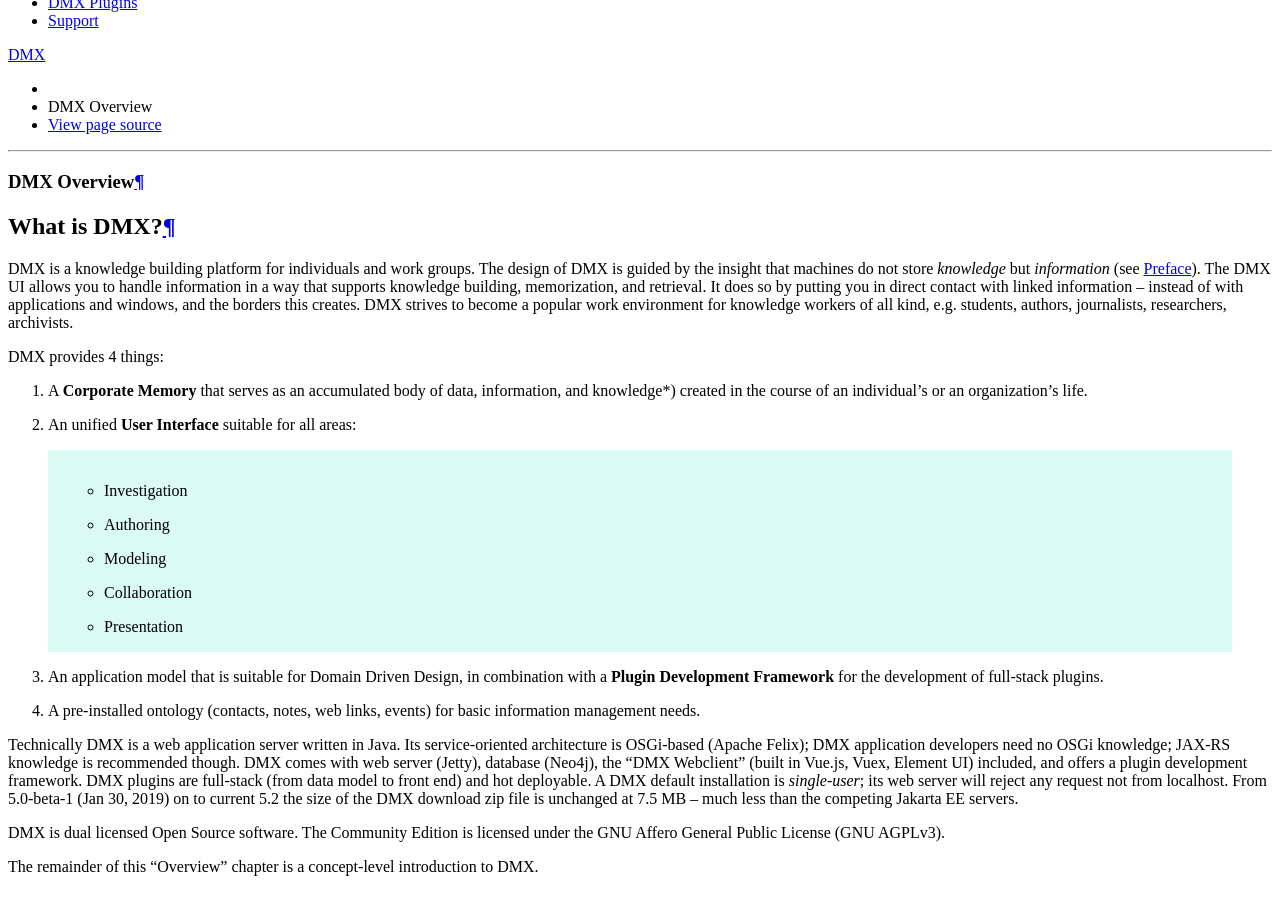
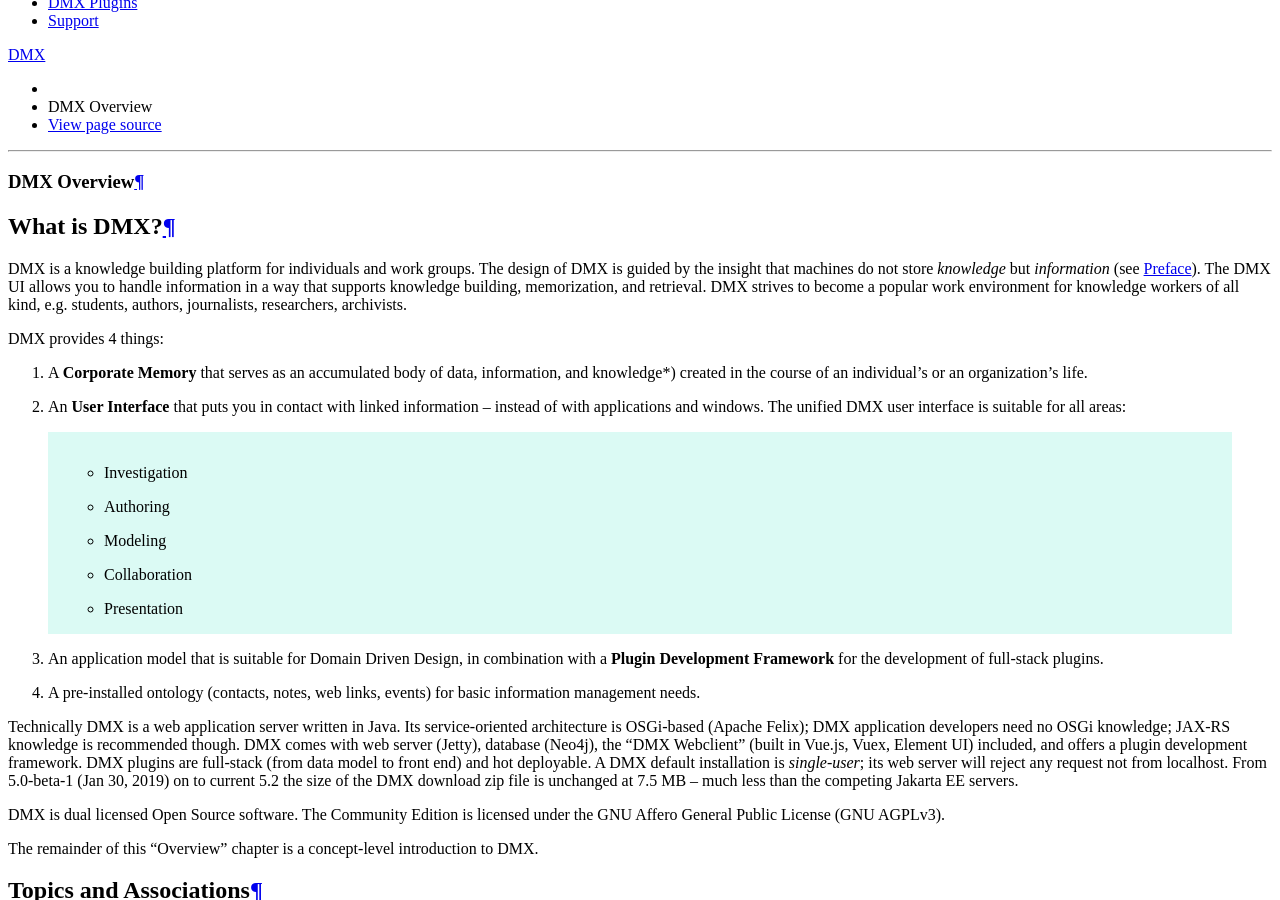
Before and after one commit to dmx-systems/dmx-documentation, a Sphinx documentation site: the page built from docs/overview.rst, in a window 1280 px wide and 900 px high, scrolled down 357 px. Built offline with Sphinx 7.4.7 and the Read the Docs theme 2.0.0, drawn with Linux system fonts in a browser that asks for light colours.

Commit message:
Revise "What is DMX?"

```diff
--- a/docs/overview.rst
+++ b/docs/overview.rst
@@ -10,13 +10,13 @@
 
 DMX is a knowledge building platform for individuals and work groups.
 The design of DMX is guided by the insight that machines do not store *knowledge* but *information* (see :ref:`preface`).
-The DMX UI allows you to handle information in a way that supports knowledge building, memorization, and retrieval. It does so by putting you in direct contact with linked information -- instead of with applications and windows, and the borders this creates.
+The DMX UI allows you to handle information in a way that supports knowledge building, memorization, and retrieval.
 DMX strives to become a popular work environment for knowledge workers of all kind, e.g. students, authors, journalists, researchers, archivists.
 
 DMX provides 4 things:
 
 1. A **Corporate Memory** that serves as an accumulated body of data, information, and knowledge*) created in the course of an individual's or an organization's life.
-2. An unified **User Interface** suitable for all areas:
+2. An **User Interface** that puts you in contact with linked information -- instead of with applications and windows. The unified DMX user interface is suitable for all areas:
 
     - Investigation
     - Authoring
```
